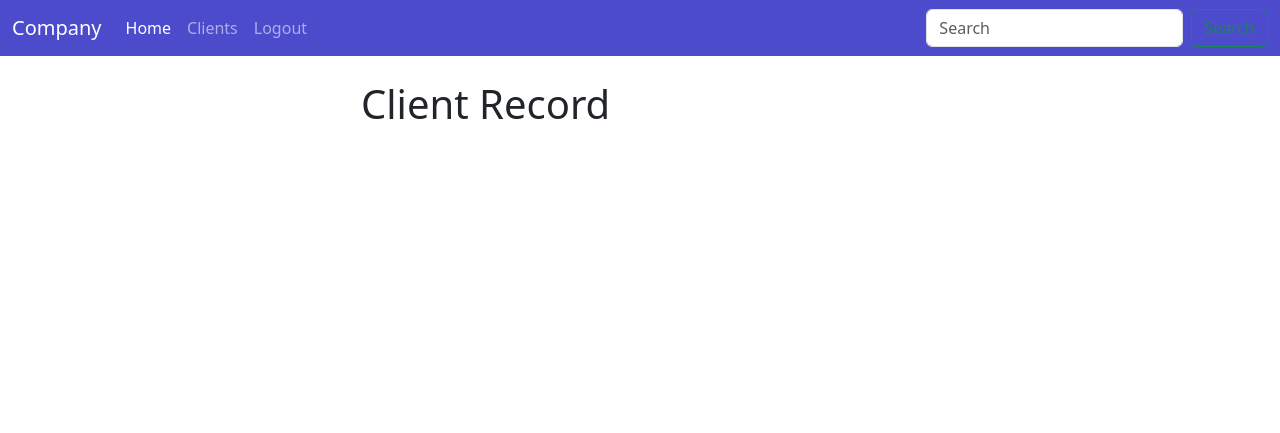
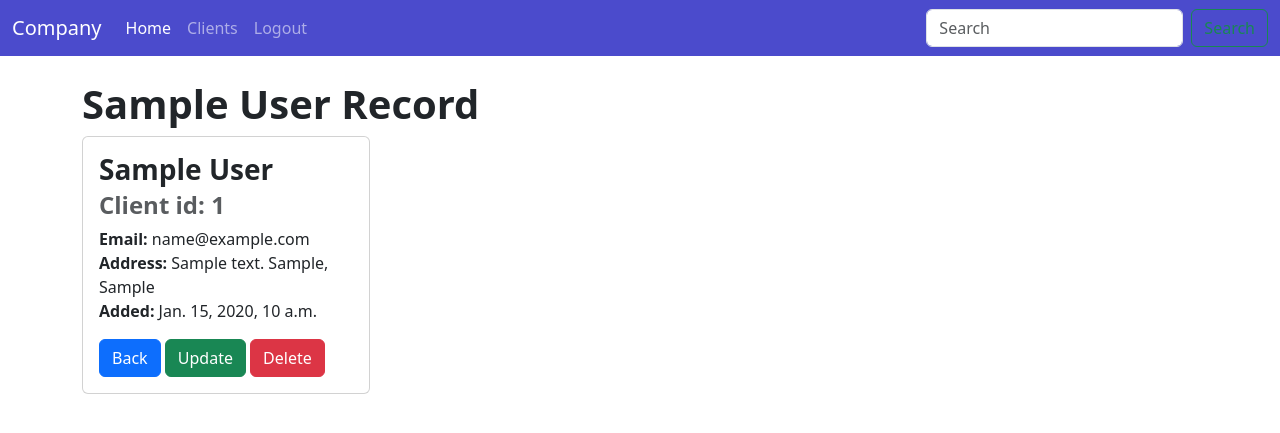
Before and after one commit to rachit0714/djangoCRM, a Django app: page /clients/1 in a window 1280 px wide. Shown: the top 433 px of the page. Run offline with Django 4.2, Linux system fonts and the light colour scheme; a user stored in the database is signed in; tables that the repository leaves empty hold one stand-in row (values such as "Sample post").

Commit message:
Clients can now be added, deleted and updated

```diff
--- a/webapp/templates/clients.html
+++ b/webapp/templates/clients.html
@@ -36,6 +36,9 @@
     {% endfor %}
     </tbody>
 </table>
+{% if user.is_staff %}
+<a href="{% url 'add_client' %}" class="btn btn-primary">Add</a>
+{% endif %}
 
 {% else %}
 
--- a/webapp/templates/home.html
+++ b/webapp/templates/home.html
@@ -20,7 +20,6 @@
               <input type="password" class="form-control" name="password" placeholder="Password" required>
             </div>
             <button type="submit" class="btn btn-primary">Login</button>
-          </form>
     </form>
 </div>
 
--- a/webapp/templates/record.html
+++ b/webapp/templates/record.html
@@ -2,8 +2,23 @@
 
 {% block body %}
 
-<div class="col-md-6 offset-md-3">
-<h1>Client Record</h1>
-</br>
+<!--<div class="col-md-6 offset-md-3">-->
+<h1><strong>{{client.first_name}} {{client.last_name}} Record</strong></h1>
+
+<div class="card" style="width: 18rem;">
+    <div class="card-body">
+        <h3 class="card-title"><strong>{{client.first_name}} {{client.last_name}}</strong></h3>
+        <h4 class="card-subtitle mb-2 text-body-secondary"><strong>Client id: {{ client.id }}</strong></h4>
+        <p>
+            <strong>Email:</strong> {{ client.email }}</br>
+            <strong>Address:</strong> {{ client.address }} {{ client.city }}, {{ client.province }} </br>
+            <strong>Added:</strong> {{ client.created_at }}
+        </p>
+        <a href="{% url 'clients' %}" class="btn btn-primary">Back</a>
+        <a href="{% url 'update_client' client.id %}" class="btn btn-success">Update</a>
+        <a href="{% url 'delete_client' client.id %}" class="btn btn-danger">Delete</a>
+    </div>
+  </div>
+
 
 {% endblock %}
--- a/webapp/urls.py
+++ b/webapp/urls.py
@@ -7,5 +7,8 @@ urlpatterns = [
     path('logout/', views.logout_user, name='logout'),
     path('register/', views.register_user, name='register'),
     path('clients/', views.get_clients, name='clients'),
-    path('clients/<int:pk>', views.client_record, name='record')
+    path('clients/<int:pk>', views.client_record, name='record'),
+    path('delete_client/<int:pk>', views.delete_client, name='delete_client'),
+    path('add_client/', views.add_client, name='add_client'),
+    path('update_client/<int:pk>', views.update_client, name='update_client'),
 ]
--- a/webapp/views.py
+++ b/webapp/views.py
@@ -1,7 +1,7 @@
 from django.shortcuts import render, redirect
 from django.contrib.auth import authenticate, login, logout
 from django.contrib import messages
-from .forms import SignUpForm
+from .forms import SignUpForm, AddRecordForm
 from .models import Record
 
 # Create your views here.
@@ -62,3 +62,41 @@ def client_record(request, pk):
     else:
         messages.success(request, "You must be logged in to view that page.")
         return redirect('home')
+
+def delete_client(request, pk):
+    if request.user.is_authenticated:
+        if request.user.is_staff:
+            rec_to_del = Record.objects.get(id=pk)
+            rec_to_del.delete()
+            messages.success(request, "Record has been successfully deleted")
+        else:
+            messages.success(request, "You must be a staff to delete a user")
+    else:
+        messages.success(request, "You must be staff logged in delete a client")
+    return redirect('clients')
+
+def add_client(request):
+    form = AddRecordForm(request.POST or None)
+    if request.user.is_authenticated:
+        if request.method == "POST":
+            if form.is_valid():
+                add_record = form.save()
+                messages.success(request, "Record Added...")
+                return redirect("clients")
+        return render(request, 'add_client.html', {'form': form})
+    else:
+        messages.success(request, "You must be logged in")
+        return redirect('home')
+
+def update_client(request, pk):
+    if request.user.is_authenticated:
+        current_record = Record.objects.get(id=pk)
+        form = AddRecordForm(request.POST or None, instance=current_record)
+        if form.is_valid():
+            form.save()
+            messages.success(request, f"Record {pk} has been updated")
+            return redirect('clients')
+        return render(request, 'update_client.html', {'form': form, 'pk':pk})
+    else:
+        messages.success(request, "You must be logged in")
+        return redirect('home')
```
Also changed, not shown: webapp/forms.py (+13 -0 lines), webapp/templates/add_client.html (added, +13 -0 lines), webapp/templates/update_client.html (added, +13 -0 lines).
